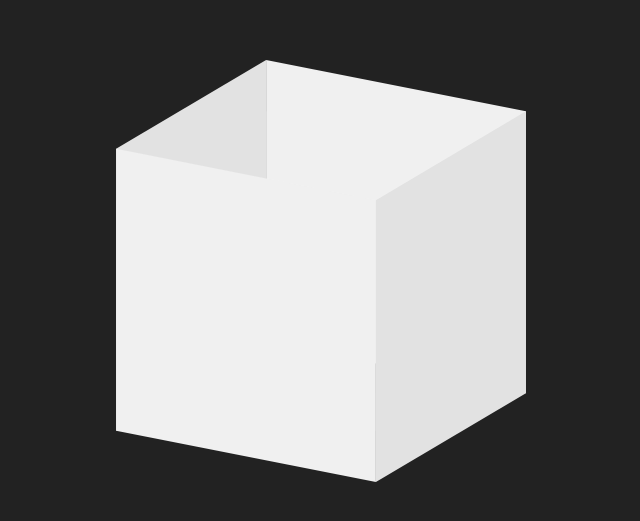
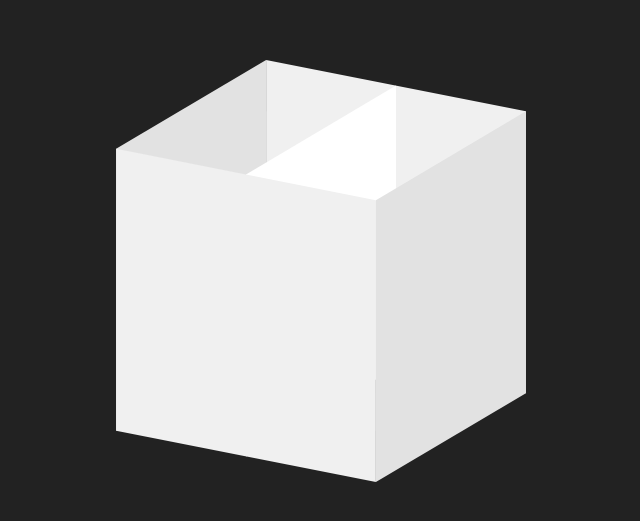
Before and after one commit to CJR85/animated-cubes, a plain HTML site: page index.html in a window 1280 px wide. Shown: the part 129-650 px from the top of the page, without its empty margins (319-959 px from the left). Drawn offline with Linux system fonts and the light colour scheme.

Commit message:
Add fifth span and top class

```diff
--- a/index.html
+++ b/index.html
@@ -14,6 +14,7 @@
         <span style="--i: 1; --clr: #f0f0f0"></span>
         <span style="--i: 2; --clr: #e2e2e2"></span>
         <span style="--i: 3; --clr: #f0f0f0"></span>
+        <span class="top" style="--clr: #fff"></span>
       </div>
     </div>
   </body>
```
